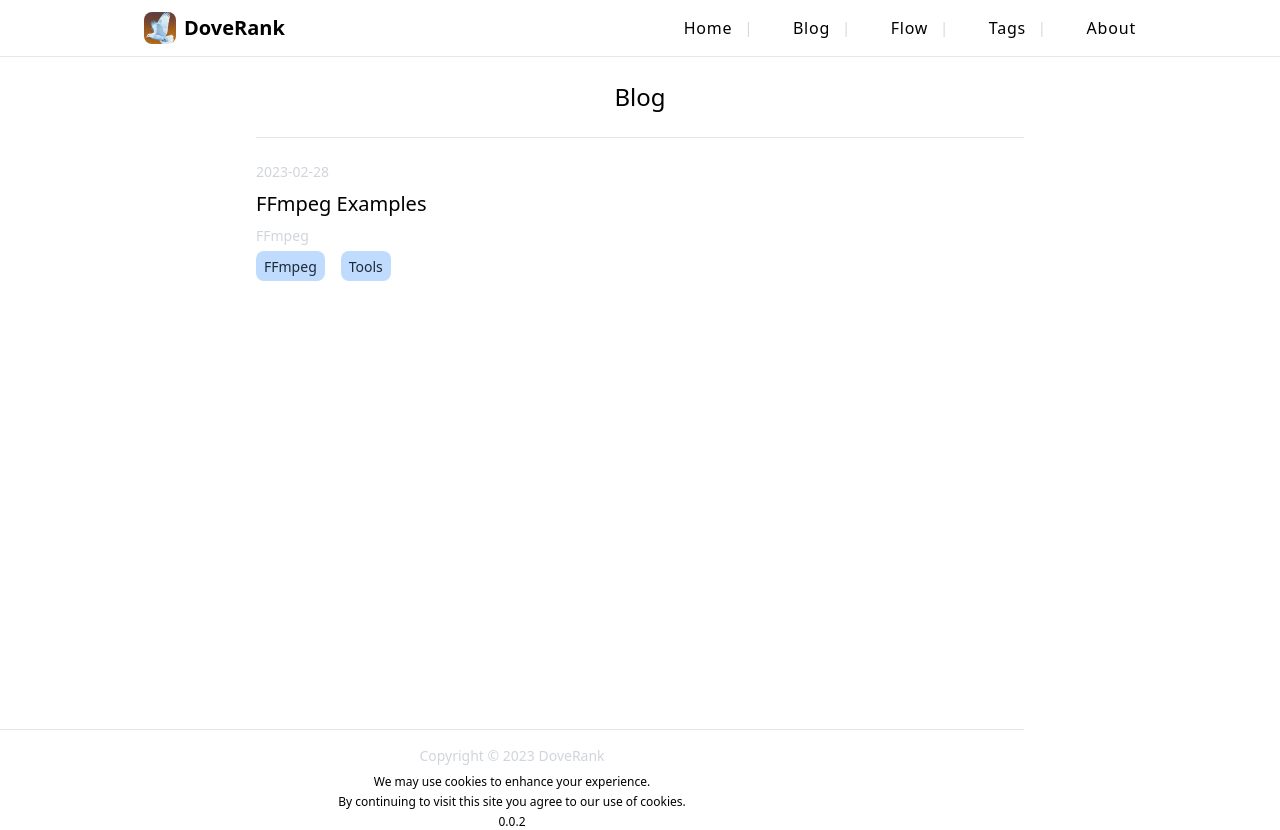
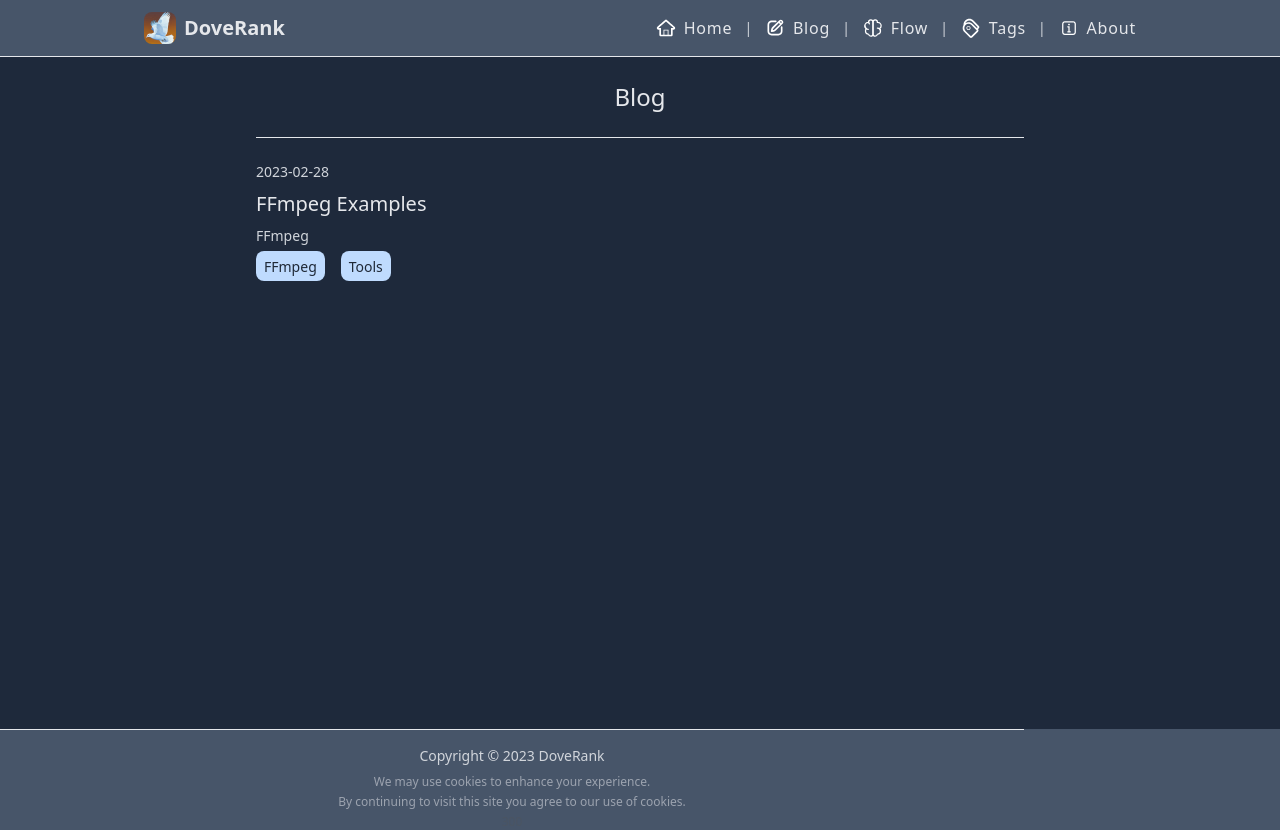
Before and after one commit to bourneo/next-blog, a Next.js app: page /blog in a window 1280 px wide. Built offline with nearby package versions, Linux system fonts and the light colour scheme.

Commit message:
update constant

```diff
--- a/component/Banner.jsx
+++ b/component/Banner.jsx
@@ -1,5 +1,5 @@
-import { text_color_light } from '../lib/constant';
-
+// import { text_color_light } from '../lib/constant';
+var text_color_light = 'text-gray-200';
 export default function Banner({ banner }) {
   return (
     <section className={`${text_color_light}`}>
--- a/component/ContentAddition.jsx
+++ b/component/ContentAddition.jsx
@@ -1,6 +1,6 @@
-import { text_color_gray } from '../lib/constant';
+// import { text_color_gray } from '../lib/constant';
 import { Calendar, Clock, Edit } from 'react-feather';
-
+var text_color_gray = 'text-gray-300';
 export default function ContentAddition({ item }) {
   return (
     <div className={`${text_color_gray}`}>
--- a/component/ContentItem.jsx
+++ b/component/ContentItem.jsx
@@ -1,8 +1,9 @@
 import Link from 'next/link';
 import TypeBadge from './TypeBadge';
 import TagBadge from './TagBadge';
-import { text_color_gray, text_color_light } from '../lib/constant';
-
+// import { text_color_gray, text_color_light } from '../lib/constant';
+var text_color_gray = 'text-gray-300';
+var text_color_light = 'text-gray-200';
 export default function ContentItem({ content, showBadge }) {
   return (
     // item on the list
--- a/component/ErrorInfo.jsx
+++ b/component/ErrorInfo.jsx
@@ -1,5 +1,5 @@
-import { text_color_light } from '../lib/constant';
-
+// import { text_color_light } from '../lib/constant';
+var text_color_light = 'text-gray-200';
 export default function ErrorInfo({ message }) {
   return (
     <div className={`${text_color_light}`}>
--- a/component/Footer.jsx
+++ b/component/Footer.jsx
@@ -1,11 +1,9 @@
-import {
-  background_color_head_food,
-  text_color_deep,
-  text_color_gray,
-  text_color_version,
-  version,
-} from '../lib/constant';
-
+// import { text_color_deep, text_color_gray, version } from '../lib/constant';
+var text_color_deep = 'text-gray-400';
+const text_color_version = 'text-gray-600';
+const background_color_head_food = 'bg-slate-600';
+var text_color_gray = 'text-gray-300';
+var version = '300';
 export default function Footer() {
   return (
     <footer className={`${background_color_head_food}`}>
--- a/component/Header.jsx
+++ b/component/Header.jsx
@@ -3,8 +3,9 @@
 import Image from 'next/image';
 import { Transition } from '@headlessui/react';
 import { Bars3Icon, XMarkIcon } from '@heroicons/react/24/outline';
-import { background_color_head_food, text_color_light } from '../lib/constant';
-
+// import { background_color_head_food, text_color_light } from '../lib/constant';
+const background_color_head_food = 'bg-slate-600';
+const text_color_light = 'text-gray-200';
 const menu = [
   { title: 'Home', href: '/', delay: 'delay-[100ms]' },
   { title: 'Blog', href: '/blog', delay: 'delay-[150ms]' },
--- a/component/TagBadge.jsx
+++ b/component/TagBadge.jsx
@@ -1,6 +1,6 @@
 import Link from 'next/link';
-import { text_color_dark } from '../lib/constant';
-// const text_color_dark = 'text-gray-800';
+// import { text_color_dark } from '../lib/constant';
+const text_color_dark = 'text-gray-800';
 
 export default function TagBadge({ tag }) {
   return (
--- a/pages/_document.jsx
+++ b/pages/_document.jsx
@@ -1,5 +1,6 @@
 import Document, { Head, Html, Main, NextScript } from 'next/document';
-import { background_color } from '../lib/constant';
+// import { background_color } from '../lib/constant';
+const background_color = 'bg-slate-800';
 
 export default class MyDocument extends Document {
   static async getInitialProps(ctx) {
```
